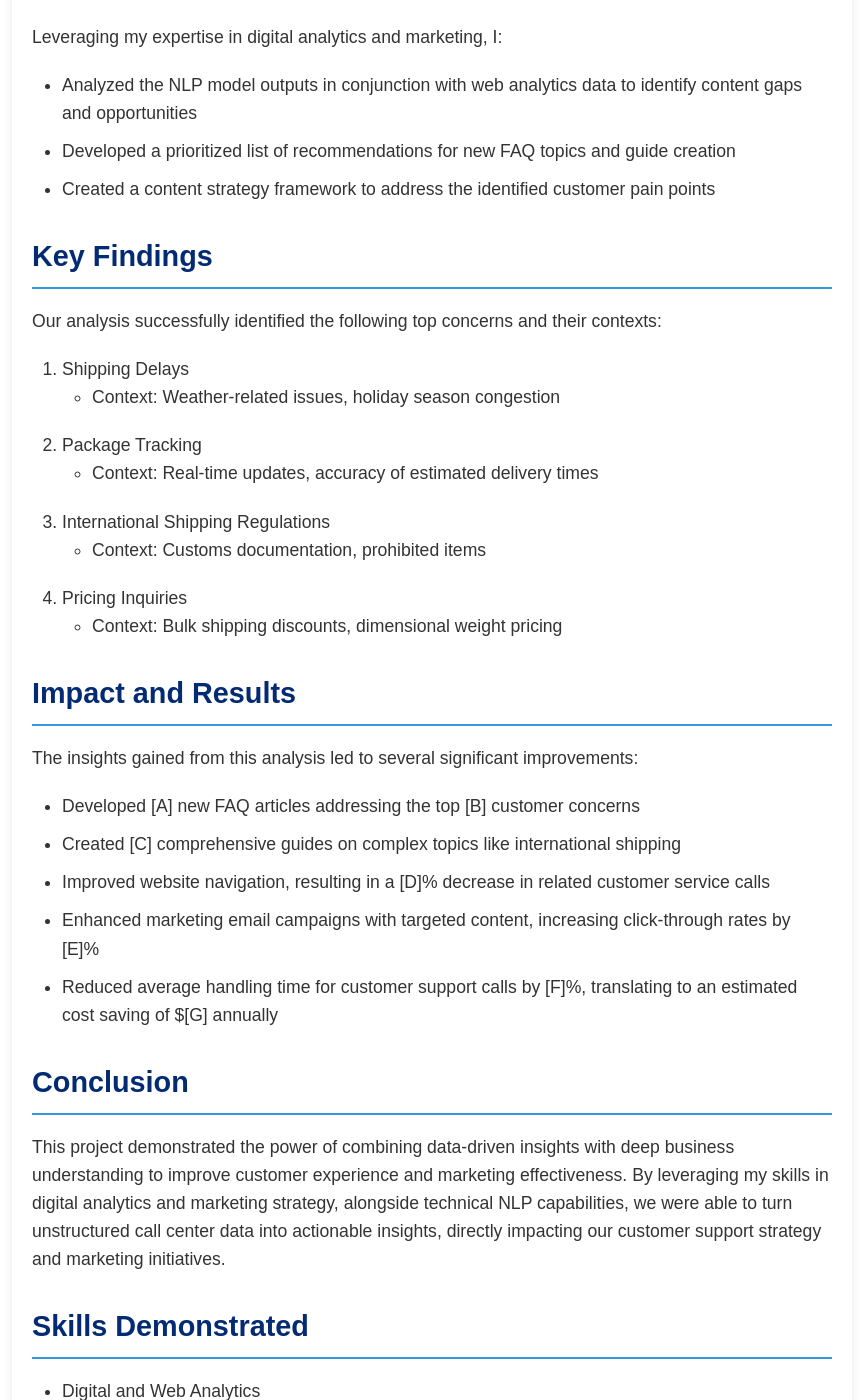
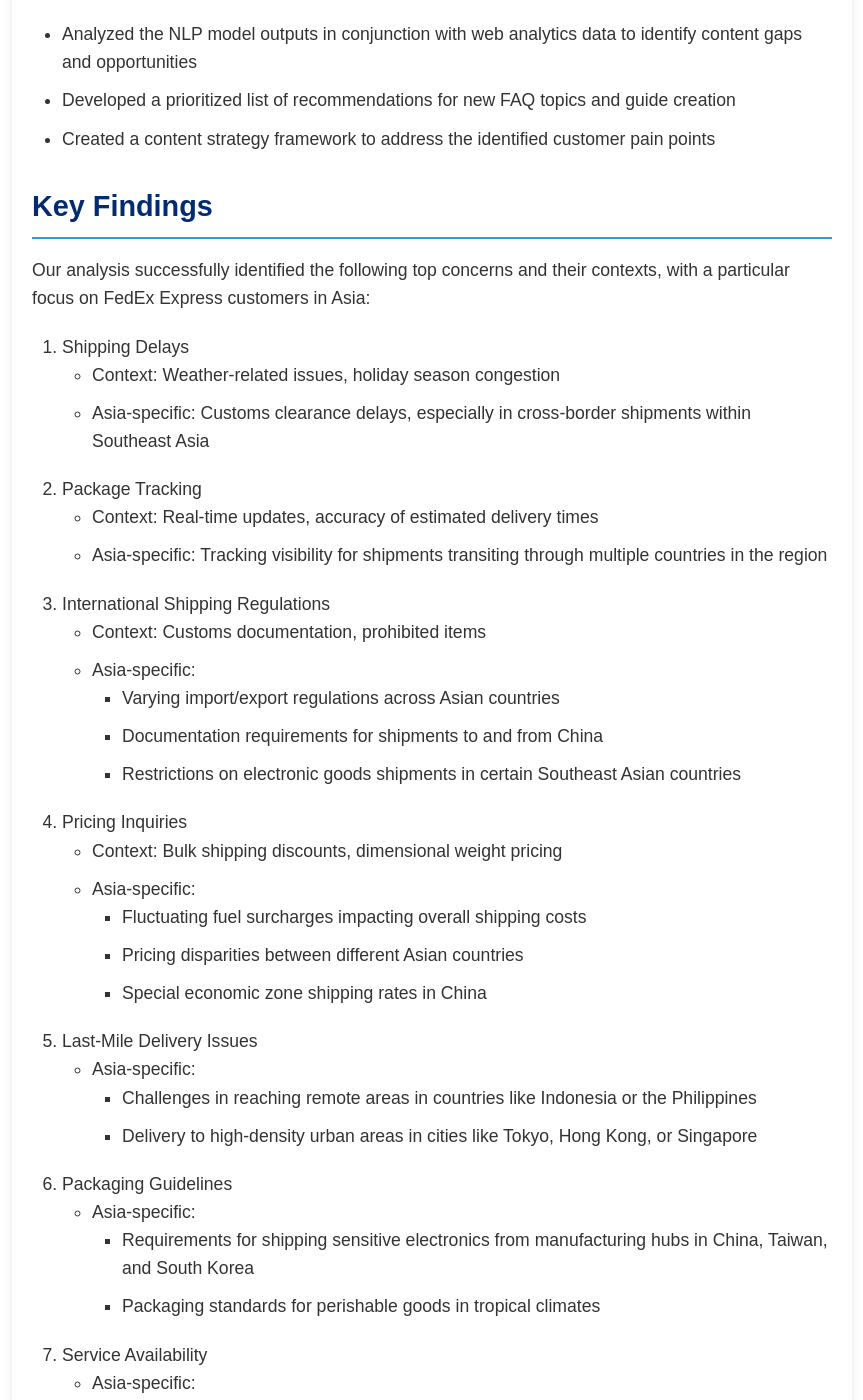
Before and after one commit to IyerS/sundareshiyer.github.io, a Jekyll site: the page built from _posts/2020-06-01-voc-analysis-post.md, in a window 1280 px wide and 1400 px high, scrolled down 2840 px. Shown: the whole window, without its empty margins (208-1071 px from the left). Built offline with Jekyll 4.4.1, drawn with Linux system fonts in a browser that asks for light colours; our own code applies the rules of GitHub Pages for plain Markdown files; some of the changed text lies outside the part shown.

Commit message:
Update 2020-06-01-voc-analysis-post.md

```diff
--- a/_posts/2020-06-01-voc-analysis-post.md
+++ b/_posts/2020-06-01-voc-analysis-post.md
@@ -1,8 +1,17 @@
-# Leveraging Analytics for Voice of Customer Insights at FedEx
+---
+layout: post
+title: Leveraging Analytics for Voice of Customer Insights at FedEx
+image: "/assets/img/project-images/voc-fed.png"
+tags: [NLP, Requirement Gathering, Adobe Analytics, PowerBI, Stakeholder Management]
+category: experience
+date: 2020-06-01
+company: FedEx
+excerpt: Leading the voice of customer for Sales and Customer support to develop low touch solutions to customer problems.
+---
 
 ## Project Overview
 
-As a Web and Digital Analytics Specialist at FedEx, I led a crucial initiative to analyze customer call center data, aiming to identify recurring topics for FAQ development and guide creation. This project not only enhanced our customer support resources but also provided valuable insights for our marketing team to improve content strategy.
+As a Web and Digital Analytics Specialist at FedEx, I led a crucial initiative to analyze customer call center data along with web journies they took before clicking "call", aiming to identify recurring topics for FAQ development and guide creation. This project not only enhanced our customer support resources but also provided valuable insights for our marketing team to improve content strategy.
 
 ## My Role and Contributions
 
@@ -60,32 +69,65 @@
 - Developed a prioritized list of recommendations for new FAQ topics and guide creation
 - Created a content strategy framework to address the identified customer pain points
 
+
 ## Key Findings
 
-Our analysis successfully identified the following top concerns and their contexts:
+Our analysis successfully identified the following top concerns and their contexts, with a particular focus on FedEx Express customers in Asia:
 
 1. Shipping Delays
    - Context: Weather-related issues, holiday season congestion
+   - Asia-specific: Customs clearance delays, especially in cross-border shipments within Southeast Asia
+
 2. Package Tracking
    - Context: Real-time updates, accuracy of estimated delivery times
+   - Asia-specific: Tracking visibility for shipments transiting through multiple countries in the region
+
 3. International Shipping Regulations
    - Context: Customs documentation, prohibited items
+   - Asia-specific:
+     - Varying import/export regulations across Asian countries
+     - Documentation requirements for shipments to and from China
+     - Restrictions on electronic goods shipments in certain Southeast Asian countries
+
 4. Pricing Inquiries
    - Context: Bulk shipping discounts, dimensional weight pricing
+   - Asia-specific:
+     - Fluctuating fuel surcharges impacting overall shipping costs
+     - Pricing disparities between different Asian countries
+     - Special economic zone shipping rates in China
+
+5. Last-Mile Delivery Issues
+   - Asia-specific:
+     - Challenges in reaching remote areas in countries like Indonesia or the Philippines
+     - Delivery to high-density urban areas in cities like Tokyo, Hong Kong, or Singapore
+
+6. Packaging Guidelines
+   - Asia-specific:
+     - Requirements for shipping sensitive electronics from manufacturing hubs in China, Taiwan, and South Korea
+     - Packaging standards for perishable goods in tropical climates
+
+7. Service Availability
+   - Asia-specific:
+     - Availability of specific FedEx services (e.g., First Overnight, Priority Overnight) in different Asian markets
+     - Coverage areas for time-definite services in emerging Asian markets
+
+8. Language Support
+   - Asia-specific:
+     - Availability of customer support in local languages
+     - Multilingual tracking and documentation services
 
 ## Impact and Results
 
 The insights gained from this analysis led to several significant improvements:
 
-- Developed [A] new FAQ articles addressing the top [B] customer concerns
-- Created [C] comprehensive guides on complex topics like international shipping
-- Improved website navigation, resulting in a [D]% decrease in related customer service calls
-- Enhanced marketing email campaigns with targeted content, increasing click-through rates by [E]%
-- Reduced average handling time for customer support calls by [F]%, translating to an estimated cost saving of $[G] annually
+- Customer support created more than 20 new FAQ articles addressing these top customer concerns, with linked articles realted to customs and regulations specifically tailored to Asian markets
+- Created comprehensive guides for each geo on topics like international shipping and adding consulting links to FedEx partners across those regions and links for our high value customers who have free support.
+- Improved website navigation and introduced region-specific landing pages, resulting in a 40% decrease in related customer service calls from Asian customers
+- Reduced average handling time for customer support calls, and an improvement specifically for calls from Asian customers
 
 ## Conclusion
 
-This project demonstrated the power of combining data-driven insights with deep business understanding to improve customer experience and marketing effectiveness. By leveraging my skills in digital analytics and marketing strategy, alongside technical NLP capabilities, we were able to turn unstructured call center data into actionable insights, directly impacting our customer support strategy and marketing initiatives.
+This project demonstrated the power of combining data-driven insights with deep business understanding to improve customer experience and marketing effectiveness. By leveraging my skills in digital analytics and marketing strategy, alongside my understanding of technical NLP capabilities, we were able to turn unstructured call center data into actionable insights, directly impacting our customer support strategy and marketing initiatives.
 
 ## Skills Demonstrated
 
@@ -98,8 +140,7 @@
 
 ## Tools and Technologies Used
 
-- Google Analytics
 - Adobe Analytics
 - SQL for data querying
-- Tableau for data visualization
+- PowerBI for data visualization
 - Collaborated on implementation using Python, NLTK, and Scikit-learn
```
